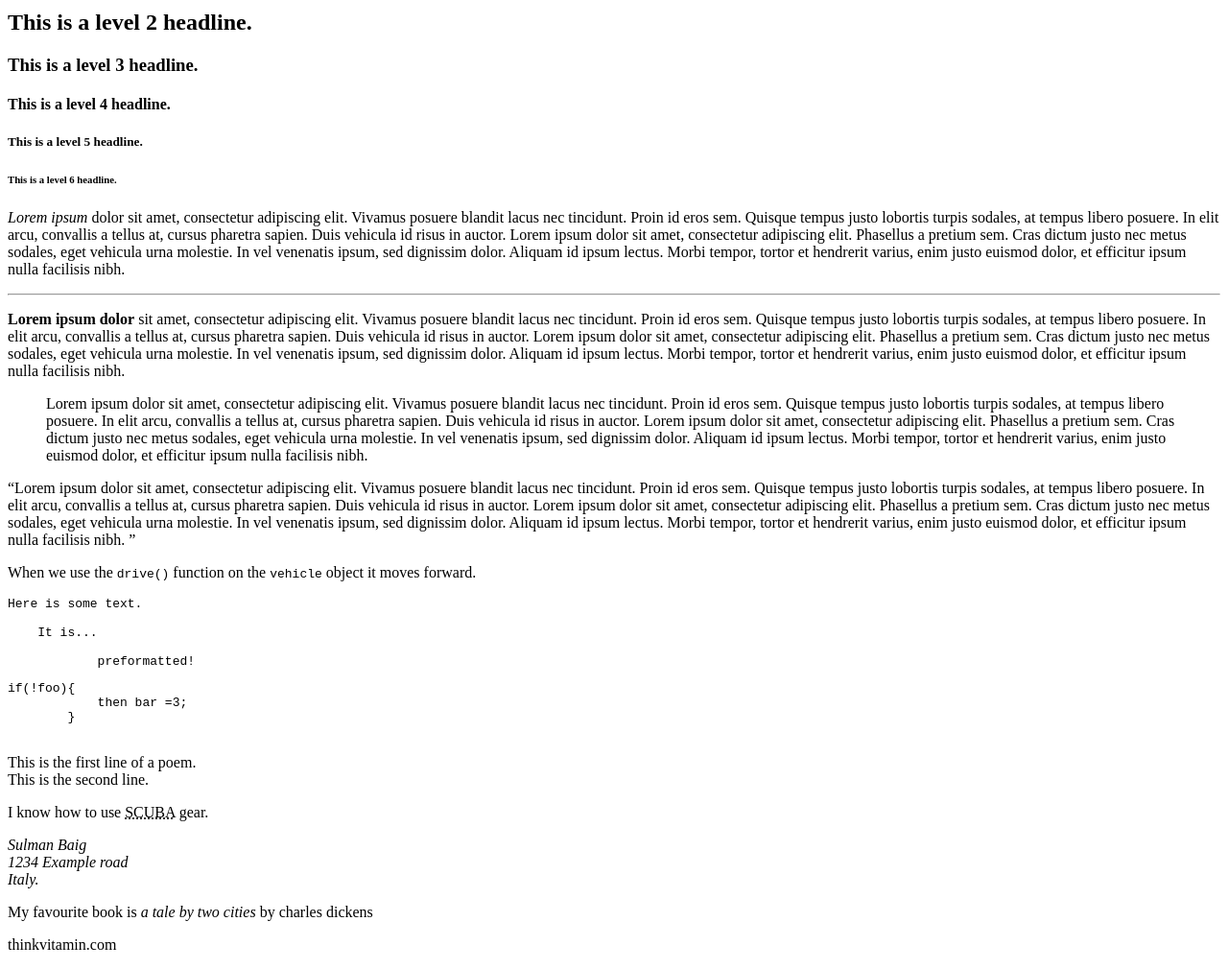
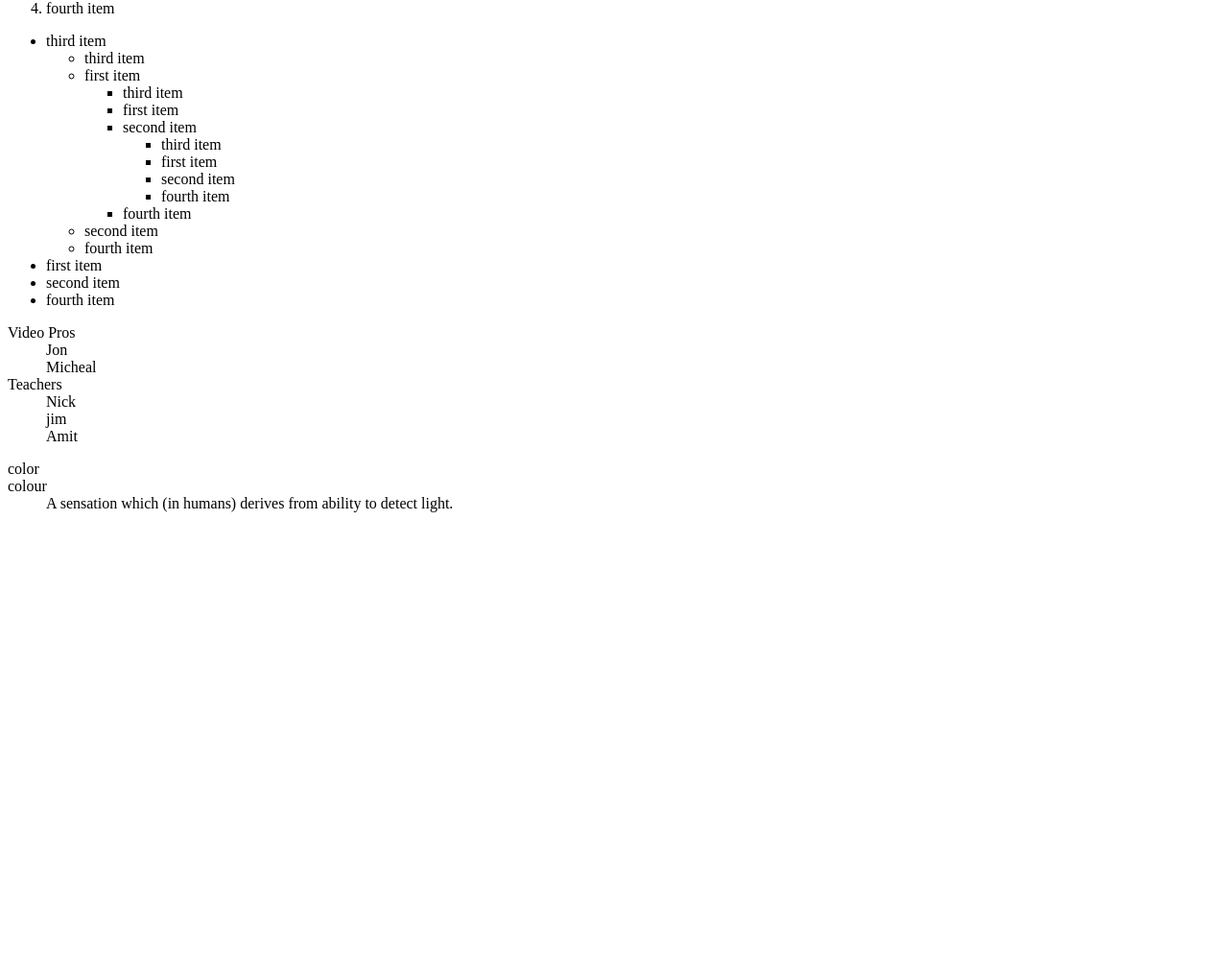
Before and after one commit to sulmanpersonal/railsDevelopTreeHouseHTMLIntro, a plain HTML site: page index.html in a window 1280 px wide. Shown: the part 70-1080 px from the top of the page at 96% size. After the commit the page ends 800 px from the top, so only its background shows below. Drawn offline with Linux system fonts and the light colour scheme.

Commit message:
third chapter: Lists

```diff
--- a/index.html
+++ b/index.html
@@ -5,42 +5,47 @@
     <title>My Page</title>
 </head>
 <body>
-    <h1>This is a level 1 headline.</h1>
-    <h2>This is a level 2 headline.</h2>
-    <h3>This is a level 3 headline.</h3>
-    <h4>This is a level 4 headline.</h4>
-    <h5>This is a level 5 headline.</h5>
-    <h6>This is a level 6 headline.</h6>
-    <p><em>Lorem ipsum</em> dolor sit amet, consectetur adipiscing elit. Vivamus posuere blandit lacus nec tincidunt. Proin id eros sem. Quisque tempus justo lobortis turpis sodales, at tempus libero posuere. In elit arcu, convallis a tellus at, cursus pharetra sapien. Duis vehicula id risus in auctor. Lorem ipsum dolor sit amet, consectetur adipiscing elit. Phasellus a pretium sem. Cras dictum justo nec metus sodales, eget vehicula urna molestie. In vel venenatis ipsum, sed dignissim dolor. Aliquam id ipsum lectus. Morbi tempor, tortor et hendrerit varius, enim justo euismod dolor, et efficitur ipsum nulla facilisis nibh. </p><hr>
-    <p><strong>Lorem ipsum dolor</strong> sit amet, consectetur adipiscing elit. Vivamus posuere blandit lacus nec tincidunt. Proin id eros sem. Quisque tempus justo lobortis turpis sodales, at tempus libero posuere. In elit arcu, convallis a tellus at, cursus pharetra sapien. Duis vehicula id risus in auctor. Lorem ipsum dolor sit amet, consectetur adipiscing elit. Phasellus a pretium sem. Cras dictum justo nec metus sodales, eget vehicula urna molestie. In vel venenatis ipsum, sed dignissim dolor. Aliquam id ipsum lectus. Morbi tempor, tortor et hendrerit varius, enim justo euismod dolor, et efficitur ipsum nulla facilisis nibh. </p>
-    <blockquote cite="http://www.sulmanbaig.com/"><p>Lorem ipsum dolor sit amet, consectetur adipiscing elit. Vivamus posuere blandit lacus nec tincidunt. Proin id eros sem. Quisque tempus justo lobortis turpis sodales, at tempus libero posuere. In elit arcu, convallis a tellus at, cursus pharetra sapien. Duis vehicula id risus in auctor. Lorem ipsum dolor sit amet, consectetur adipiscing elit. Phasellus a pretium sem. Cras dictum justo nec metus sodales, eget vehicula urna molestie. In vel venenatis ipsum, sed dignissim dolor. Aliquam id ipsum lectus. Morbi tempor, tortor et hendrerit varius, enim justo euismod dolor, et efficitur ipsum nulla facilisis nibh. </p></blockquote>
-    <q cite="http://www.sulmanbaig.com/">Lorem ipsum dolor sit amet, consectetur adipiscing elit. Vivamus posuere blandit lacus nec tincidunt. Proin id eros sem. Quisque tempus justo lobortis turpis sodales, at tempus libero posuere. In elit arcu, convallis a tellus at, cursus pharetra sapien. Duis vehicula id risus in auctor. Lorem ipsum dolor sit amet, consectetur adipiscing elit. Phasellus a pretium sem. Cras dictum justo nec metus sodales, eget vehicula urna molestie. In vel venenatis ipsum, sed dignissim dolor. Aliquam id ipsum lectus. Morbi tempor, tortor et hendrerit varius, enim justo euismod dolor, et efficitur ipsum nulla facilisis nibh. </q>
-    <p>When we use the <code>drive()</code> function on the <code>vehicle</code> object it moves forward.</p>
+    <ol>
+        <li>third item</li>
+        <li>first item</li>
+        <li>second item</li>
+        <li>fourth item</li>
+    </ol>
 
-    <pre>Here is some text.
+    <ul>
+        <li>third item
+            <ul>
+                <li>third item</li>
+                <li>first item
+                    <ul>
+                        <li>third item</li>
+                        <li>first item</li>
+                        <li>second item
+                            <ul>
+                                <li>third item</li>
+                                <li>first item</li>
+                                <li>second item</li>
+                                <li>fourth item</li>
+                            </ul></li>
+                        <li>fourth item</li>
+                    </ul></li>
+                <li>second item</li>
+                <li>fourth item</li>
+            </ul></li>
+        <li>first item</li>
+        <li>second item</li>
+        <li>fourth item</li>
+    </ul>
 
-    It is...
+    <dl>
+        <dt>Video Pros</dt><dd>Jon</dd><dd>Micheal</dd>
+        <dt>Teachers</dt><dd>Nick</dd><dd>jim</dd><dd>Amit</dd>
+    </dl>
 
-            preformatted!</pre>
-
-    <pre><code>if(!foo){
-            then bar =3;
-        }
-    </code></pre>
-
-    <p>
-        This is the first line of a poem.<br>
-        This is the second line.
-    </p>
-
-    <p>I know how to use <abbr title="self-contained underwater breathing apparatus">SCUBA</abbr> gear.</p>
-
-    <address>Sulman Baig<br>
-    1234 Example road<br>
-    Italy.</address>
-
-    <p>My favourite book is <cite>a tale by two cities</cite> by charles dickens</p>
-
-    <p>think<wbr>vitamin.com</p>
+    <dl>
+        <dt lang="en-US">color</dt>
+        <dt lang="en-GB">colour</dt>
+        <dd>A sensation which (in humans) derives from ability to detect light.</dd>
+    </dl>
 </body>
 </html>
```
